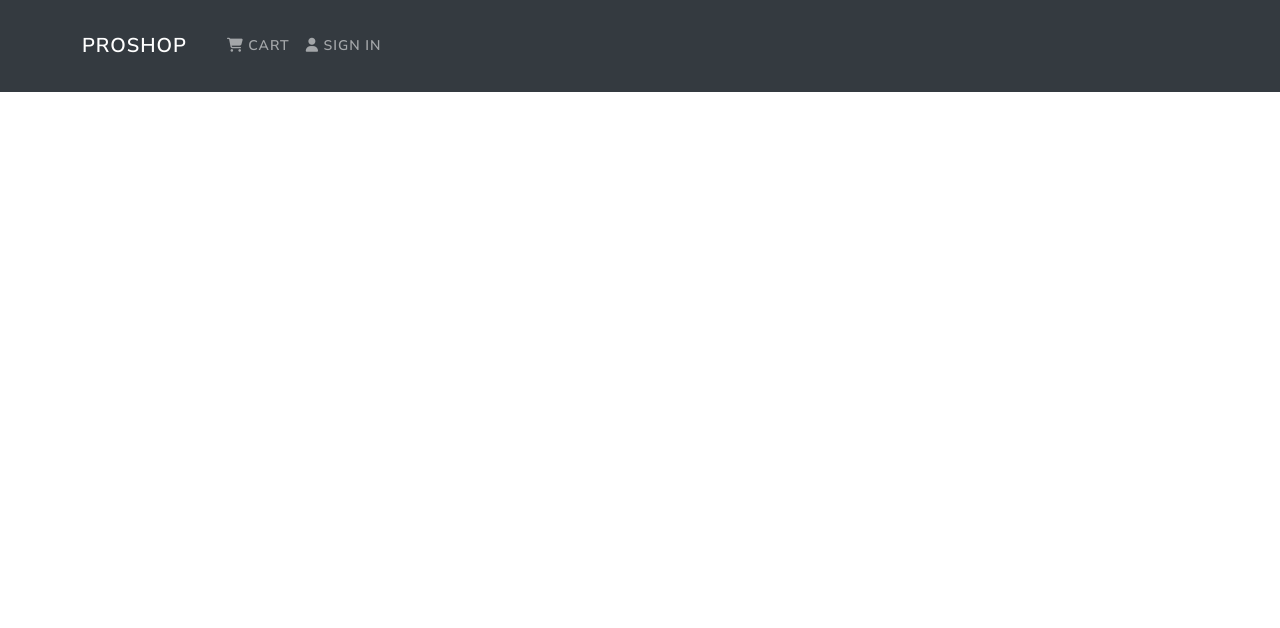
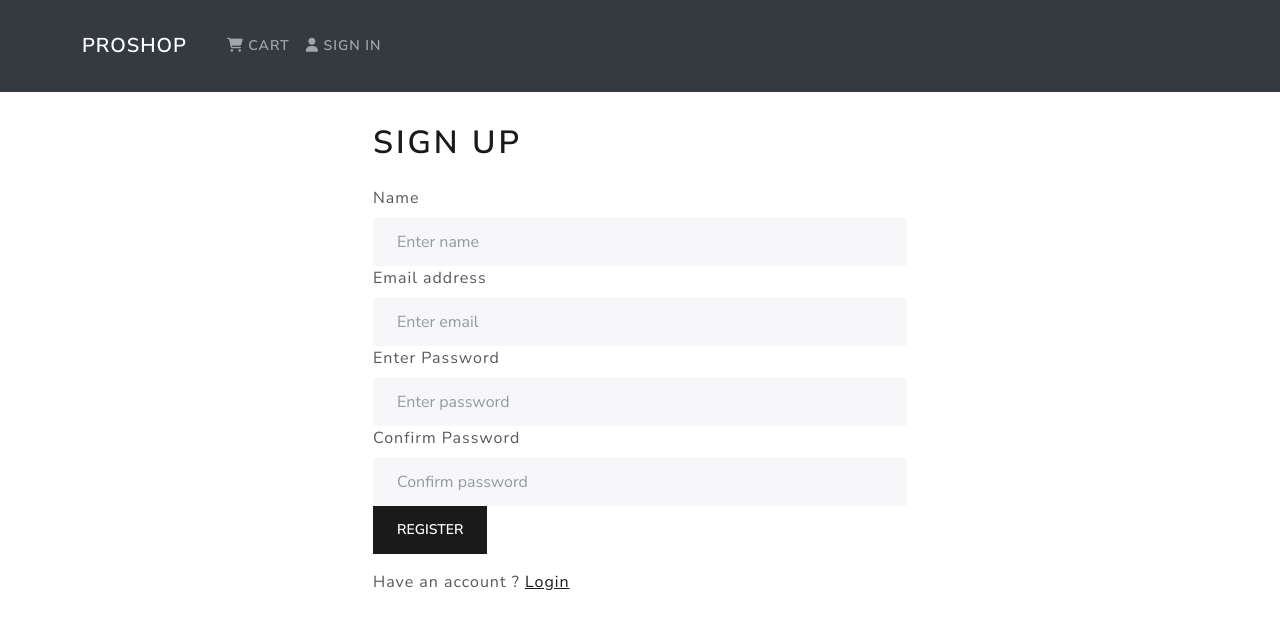
Before and after one commit to irinamihai150/proshop, a React (Create React App) app in the folder frontend/: page /register in a window 1280 px wide. Shown: the top 628 px of the page. Built offline with nearby package versions, Linux system fonts and the light colour scheme.

Commit message:
registerscreen to app js

```diff
--- a/frontend/src/App.js
+++ b/frontend/src/App.js
@@ -6,6 +6,7 @@ import ProductScreen from "./screens/ProductScreen"
 import { BrowserRouter as Router, Routes, Route } from "react-router-dom"
 import CartScreen from "./screens/CartScreen"
 import LoginScreen from "./screens/LoginScreen"
+import RegisterScreen from "./screens/RegisterScreen"
 const App = () => {
 	console.log("Rendering App component...")
 
@@ -15,6 +16,7 @@ const App = () => {
 			<main className='py-3'>
 				<Container>
 					<Routes>
+						<Route path='/register' element={<RegisterScreen />} />
 						<Route path='/login' element={<LoginScreen />} />
 						<Route path='/product/:id' element={<ProductScreen />} />
 						<Route path='/cart/:id?' element={<CartScreen />} />
--- a/frontend/src/screens/RegisterScreen.js
+++ b/frontend/src/screens/RegisterScreen.js
@@ -95,7 +95,7 @@ function RegisterScreen() {
 			</Form>
 			<Row className='py-3'>
 				<Col>
-					Have an account ?
+					Have an account ?{" "}
 					<Link to={redirect ? `/login?redirect=${redirect}` : "/register"}>
 						Login
 					</Link>
```
